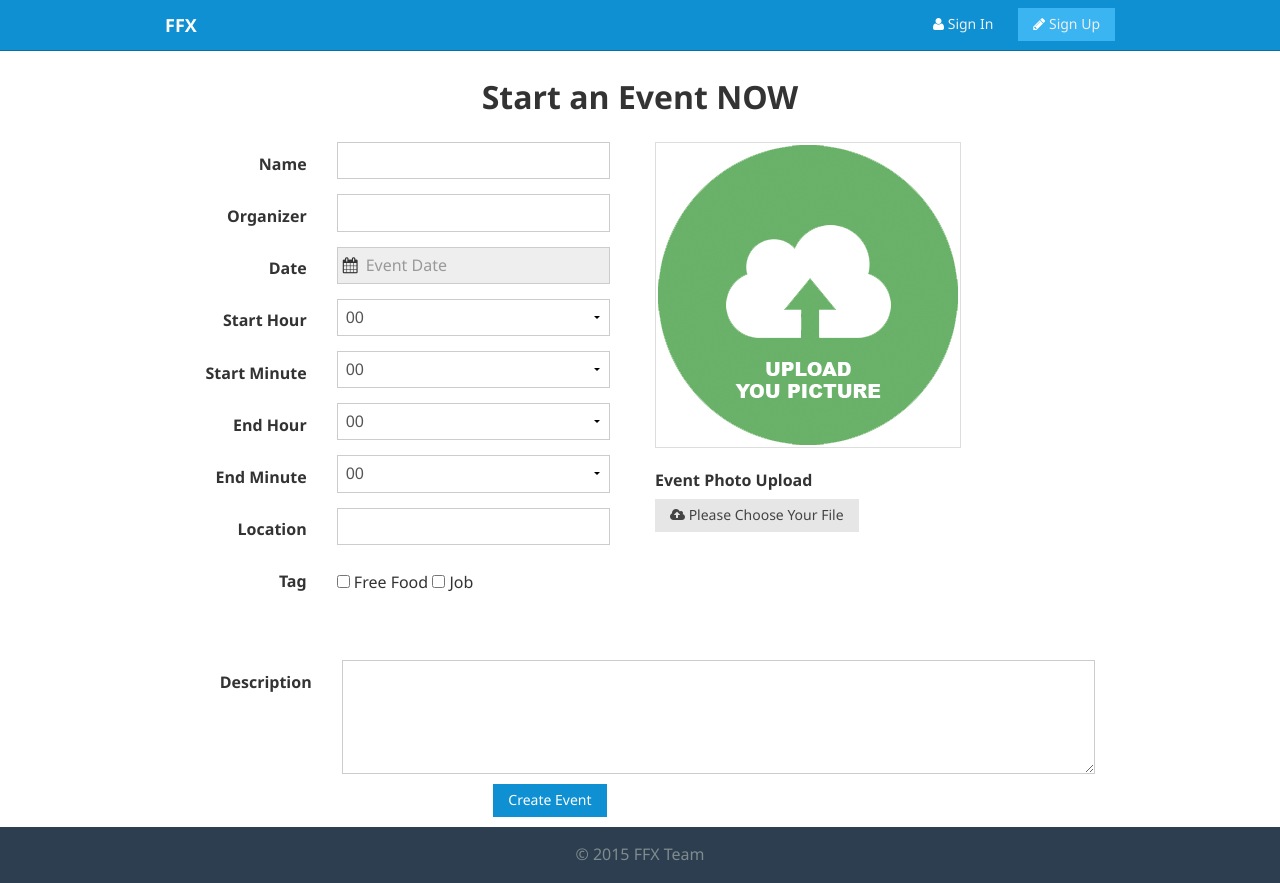
After one commit to stfinney/ffx, a Django app: page /events/create/ in a window 1280 px wide. The commit adds this page. Run offline with Django 3.2, Linux system fonts and the light colour scheme; parts of the project's set-up code (start-up, migrations or seed data) failed here and were passed over.

Commit message:
Create Event page uploaded.

```diff
--- /dev/null
+++ b/ffx/django_ffx/ffx/templates/events_create.html
@@ -0,0 +1,159 @@
+{% extends 'base.html' %}
+{% load staticfiles %}
+{% block content %}
+
+<div style="text-align: center; margin-bottom:20px;">
+  <div class="am-g">
+    <h1 style="font-size: 200%; margin-top: 20px; margin-bottom: 0px;">Start an Event NOW</h1>
+  </div>
+</div>
+
+<div class="container" style="margin-bottom: 10px;">
+  <form method="post" class="am-form am-form-horizontal">
+    {% csrf_token %}
+    <div class="am-u-md-6 am-u-sm-12" style="margin-bottom:50px;">
+        <div class="am-form-group">
+          <label for="name" class="am-u-sm-4 am-form-label">Name</label>
+          <div class="am-u-sm-8">
+            <input type="text" name="name" id="name">
+          </div>
+        </div>
+        <div class="am-form-group">
+          <label for="organizer" class="am-u-sm-4 am-form-label">Organizer</label>
+          <div class="am-u-sm-8">
+            <input type="text" name="organizer" id="organizer">
+          </div>
+        </div>
+        <div class="am-form-group">
+          <label for="date" class="am-u-sm-4 am-form-label">Date</label>
+          <div class="am-u-sm-8 am-form-icon">
+            <span class="am-icon-calendar" style="margin-left: 13px;"></span>
+            <input type="text" class="am-form-field" name="date" id="date" value="" placeholder="Event Date" readonly="" data-am-datepicker="">
+          </div>
+        </div>
+        <div class="am-form-group">
+          <label for="start-hour" class="am-u-sm-4 am-form-label">Start Hour</label>
+          <div class="am-u-sm-8">
+            <select id="start-hour" name="start-hour">
+              <option value="00">00</option>
+              <option value="01">01</option>
+              <option value="02">02</option>
+              <option value="03">03</option>
+              <option value="04">04</option>
+              <option value="05">05</option>
+              <option value="06">06</option>
+              <option value="07">07</option>
+              <option value="08">08</option>
+              <option value="09">09</option>
+              <option value="10">10</option>
+              <option value="11">11</option>
+              <option value="12">12</option>
+              <option value="13">13</option>
+              <option value="14">14</option>
+              <option value="15">15</option>
+              <option value="16">16</option>
+              <option value="17">17</option>
+              <option value="18">18</option>
+              <option value="19">19</option>
+              <option value="20">20</option>
+              <option value="21">21</option>
+              <option value="22">22</option>
+              <option value="23">23</option>
+            </select>
+          </div>
+        </div>
+        <div class="am-form-group">
+          <label for="start-min" class="am-u-sm-4 am-form-label">Start Minute</label>
+          <div class="am-u-sm-8">
+            <select id="start-min" name="start-min">
+              <option value="00">00</option>
+              <option value="15">15</option>
+              <option value="30">30</option>
+              <option value="45">45</option>
+            </select>
+          </div>
+        </div>
+        <div class="am-form-group">
+          <label for="end-hour" class="am-u-sm-4 am-form-label">End Hour</label>
+          <div class="am-u-sm-8">
+            <select id="end-hour" name="end-hour">
+              <option value="00">00</option>
+              <option value="01">01</option>
+              <option value="02">02</option>
+              <option value="03">03</option>
+              <option value="04">04</option>
+              <option value="05">05</option>
+              <option value="06">06</option>
+              <option value="07">07</option>
+              <option value="08">08</option>
+              <option value="09">09</option>
+              <option value="10">10</option>
+              <option value="11">11</option>
+              <option value="12">12</option>
+              <option value="13">13</option>
+              <option value="14">14</option>
+              <option value="15">15</option>
+              <option value="16">16</option>
+              <option value="17">17</option>
+              <option value="18">18</option>
+              <option value="19">19</option>
+              <option value="20">20</option>
+              <option value="21">21</option>
+              <option value="22">22</option>
+              <option value="23">23</option>
+            </select>
+          </div>
+        </div>
+        <div class="am-form-group">
+          <label for="end-min" class="am-u-sm-4 am-form-label">End Minute</label>
+          <div class="am-u-sm-8">
+            <select id="end-min" name="end-min">
+              <option value="00">00</option>
+              <option value="15">15</option>
+              <option value="30">30</option>
+              <option value="45">45</option>
+            </select>
+          </div>
+        </div>
+        <div class="am-form-group">
+          <label for="location" class="am-u-sm-4 am-form-label">Location</label>
+          <div class="am-u-sm-8">
+            <input type="text" id="location" name="location">
+          </div>
+        </div>
+        <div class="am-form-group">
+          <label for="tag-ff" class="am-u-sm-4 am-form-label">Tag</label>
+          <div class="am-u-sm-8" style="margin-top: 10px;">
+              <input type="checkbox" id="tag-ff" name="tag-ff" value="tag-ff"> Free Food
+              <input type="checkbox" id="tag-js" name="tag-js" value="tag-js"> Job
+          </div>
+        </div>
+    </div>
+
+    <div class="am-u-md-6 am-u-sm-12">
+      <img src="{% static 'img/pleaseupload.png' %}" class="am-img-responsive am-img-thumbnail" alt=""/>
+      <div class="am-form-group am-form-file" style="margin-top:20px;">
+          <label for="photo">Event Photo Upload</label>
+          <div>
+            <button type="button" class="am-btn am-btn-default am-btn-sm">
+              <i class="am-icon-cloud-upload"></i> Please Choose Your File</button>
+          </div>
+          <input type="file" id="photo" name="photo">
+      </div>
+    </div>
+
+    <div class="am-form-group am-align-left am-u-sm-12 am-u-md-12">
+        <label for="desc" class="am-u-md-2 am-u-sm-12 am-form-label">Description</label>
+        <div class="am-u-md-10 am-u-sm-12">
+          <textarea class="" rows="5" id="desc" name="desc"></textarea>
+        </div>
+    </div>
+    <div class="am-cf am-u-sm-4 am-u-md-4 am-u-sm-centered am-u-md-centered">
+      <input type="submit" value="Create Event" class="am-btn am-btn-primary am-btn-sm am-fl">
+    </div>
+  </form>
+</div>
+
+
+
+{% endblock %}
--- a/ffx/django_ffx/ffx/templates/myinfo.html
+++ b/ffx/django_ffx/ffx/templates/myinfo.html
@@ -12,8 +12,11 @@
             Address: UCSD,9500 Gilman Drive.
             <br>
             Phone: 858-1234567
+
+            <div class="am-g" style="margin-top: 20px;">
+                <a href="{% url 'ffx:event_create' %}"><button class="am-btn am-btn-success am-btn-block">Create New Event</button></a>
+            </div>
             <br>
-
         </div>
         <div class="am-u-md-9 am-u-sm-12">
             <div data-am-widget="tabs" class="am-tabs am-tabs-d2">
--- a/ffx/django_ffx/ffx/urls.py
+++ b/ffx/django_ffx/ffx/urls.py
@@ -9,12 +9,14 @@ urlpatterns = [
 
     url(r'^events/(?P<pk>[0-9]+)/$', views.EventDetail.as_view(), name='event_detail'),
     url(r'^events/(?P<pk>[0-9]+)/register/$', views.register, name='event_register'),
-	url(r'^events/create$', views.createevent, name='event_create'),
+	url(r'^events/create$', views.create, name='event_create'),
     url(r'^events/(?P<event_id>[0-9]+)/cancel-register/$', views.cancel_register, name='event_cancel_register'),
 
     url(r'^user/info/(?P<user_id>\d+)/$', views.myinfo, name='myinfo'),
     url(r'^signin/$', views.signin, name='signin'),
     url(r'^signup/$', views.signup, name='signup'),
-	url(r'^signout/$', views.signout, name='signout')
+	url(r'^signout/$', views.signout, name='signout'),
+
+    url(r'^events/create/$',views.create,name='event_create')
 
 ] + static(settings.MEDIA_URL, document_root=settings.MEDIA_ROOT)
--- a/ffx/django_ffx/ffx/views.py
+++ b/ffx/django_ffx/ffx/views.py
@@ -158,13 +158,5 @@ def signout(request):
     logout(request)
     return redirect('/events')
 
-@login_required
-def createevent(request):
-    if request.method == 'POST':
-        form = CreateEventForm(request.post)
-        if form.is_valid():
-            event = form.save()
-            return redirect('ffx:event_detail', pk=event.id)
-    else:
-        form = CreateEventForm()
-        return render(request, 'createevent.html', {'form': form})
+def create(request):
+    return render(request, 'events_create.html',{})
```
Also changed, not shown: ffx/django_ffx/ffx/static/img/pleaseupload.png (added).
